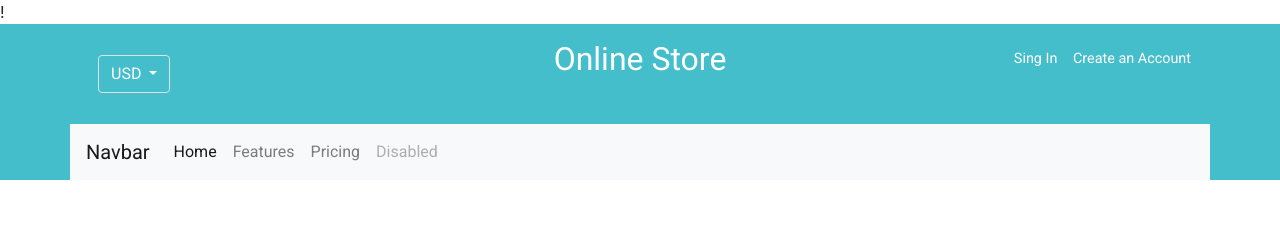
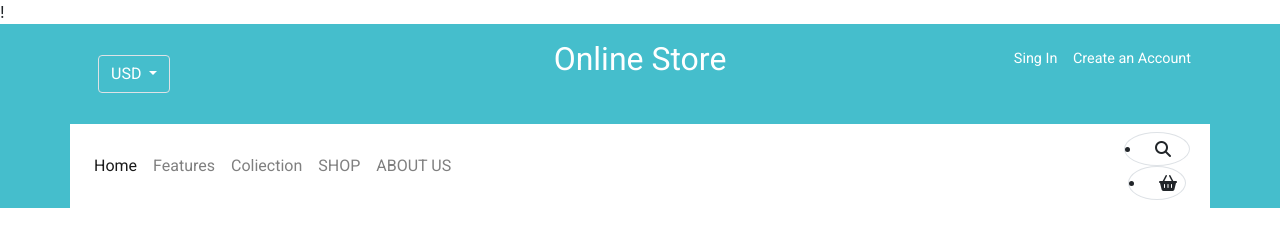
Before and after one commit to AN00SEY/Online-Store, a plain HTML site: page index.html in a window 1280 px wide. Drawn offline with nearby package versions, Linux system fonts and the light colour scheme; a web font is replaced by a local one.

Commit message:
new update 20-4-2020

```diff
--- a/css/style.css
+++ b/css/style.css
@@ -7,7 +7,7 @@
   --border:#2b303218;
   --text-color:#ffb168;
   --Roboto:"Roboto",sans-serif;
-  /*--Gugi:"Gugi" font-family:'Gugi', cursive; */
+  --Gugi:"Gugi",cursive;
   --Sofia:"sofia",cursive;
 }
 
--- a/index.html
+++ b/index.html
@@ -43,8 +43,7 @@
   </div>
   </div>
   <div class="container fluid p-0">
-    <nav class="navbar navbar-expand-lg navbar-light bg-light">
-  <a class="navbar-brand" href="#">Navbar</a>
+    <nav class="navbar navbar-expand-lg navbar-light bg-white">
   <button class="navbar-toggler" type="button" data-toggle="collapse" data-target="#navbarNav" aria-controls="navbarNav" aria-expanded="false" aria-label="Toggle navigation">
     <span class="navbar-toggler-icon"></span>
   </button>
@@ -57,13 +56,24 @@
         <a class="nav-link" href="#">Features</a>
       </li>
       <li class="nav-item">
-        <a class="nav-link" href="#">Pricing</a>
+        <a class="nav-link" href="#">Coliection</a>
       </li>
       <li class="nav-item">
-        <a class="nav-link disabled" href="#" tabindex="-1" aria-disabled="true">Disabled</a>
+        <a class="nav-link" href="#">SHOP</a>
+      </li>
+      <li class="nav-item">
+        <a class="nav-link" href="#">ABOUT US</a>
       </li>
     </ul>
   </div>
+<div class="navbarNav">
+  <li class="nav-item border rounded-circle mx-1 search-icon">
+    <i class="fas fa-search p-2"></i>
+  </li>
+  <li class="nav-item border rounded-circle mx-2 search-icon">
+    <i class="fas fa-shopping-basket p-2"></i>
+  </li>
+
 </nav>
 
   </div>
```
Also changed, not shown: 1 other file.
